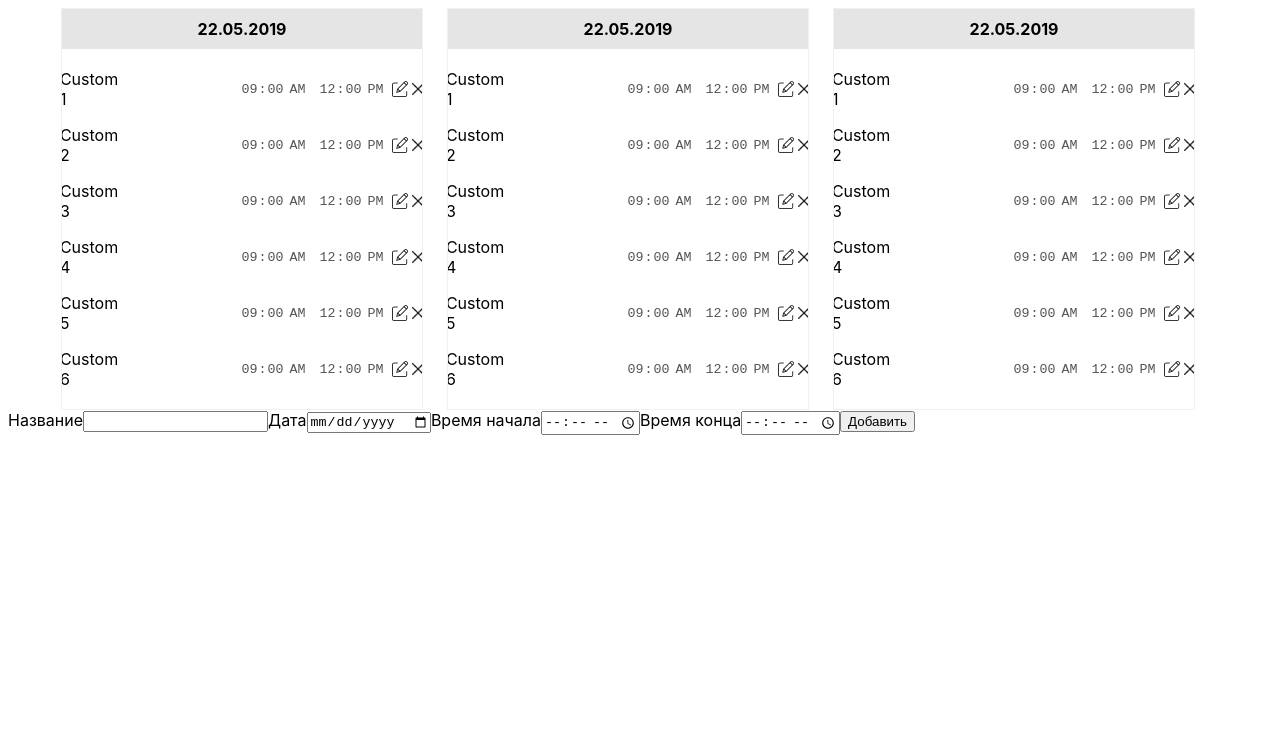
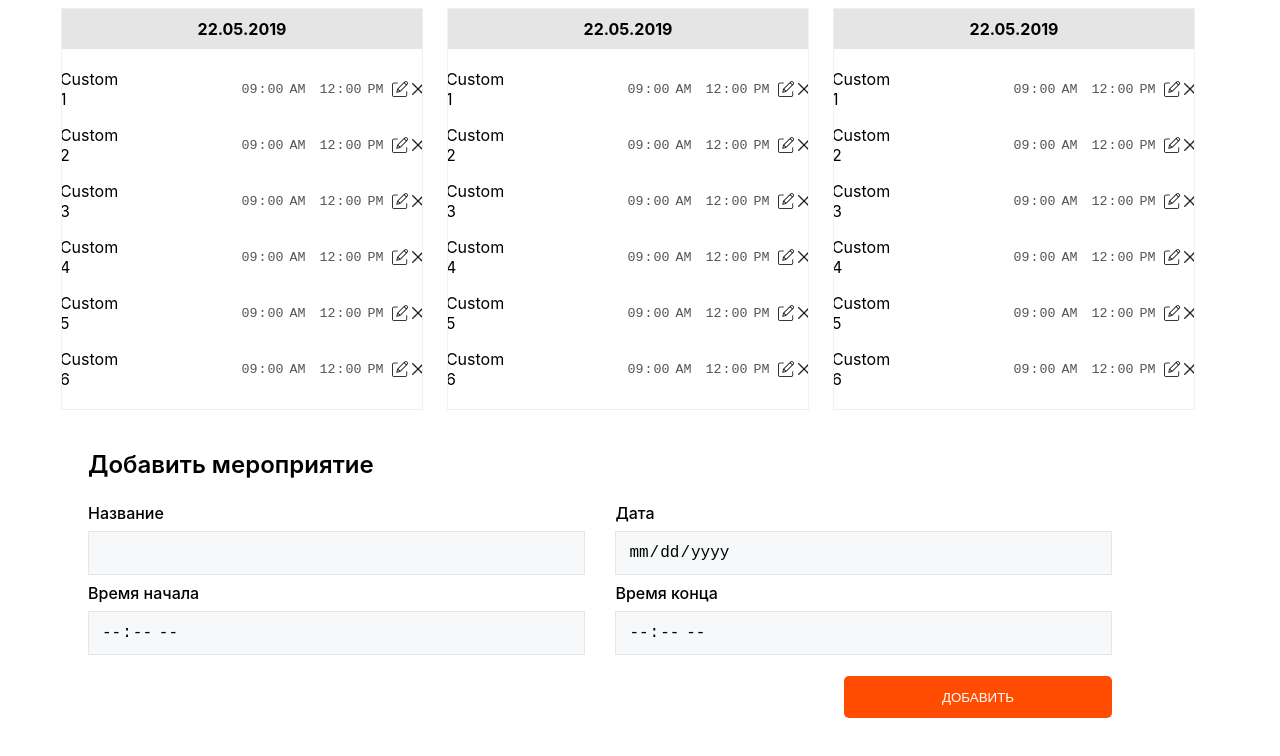
Before and after one commit to NikoraDmytro/react-events-v2, a React (Create React App) app: page / in a window 1280 px wide. Shown: the top 756 px of the page. Built offline with nearby package versions, Linux system fonts and the light colour scheme.

Commit message:
Added good styling for the form. Fixed some problems in validation.

```diff
--- a/src/App.tsx
+++ b/src/App.tsx
@@ -1,12 +1,12 @@
 import React from "react";
 import { EventsList } from "./components/EventsList";
-import { AddEventForm } from './components/AddEventForm/index';
+import { EventForm } from "./components/EventForm/index";
 
 function App() {
   return (
     <div className="App">
       <EventsList />
-      <AddEventForm />
+      <EventForm />
     </div>
   );
 }
--- a/src/components/AddEventForm/index.tsx
+++ /dev/null
@@ -1,85 +0,0 @@
-import React from "react";
-import { Formik, Form, Field, ErrorMessage } from 'formik'
-import { EventFormValues } from "../../shared/types/FormTypes";
-import { addYears, isPast } from "date-fns"
-
-const initialValues: EventFormValues = {
-    eventName: "",
-    eventDate: "",
-    eventStart: "",
-    eventEnd: "",
-}
-
-const eventFormValidation = (values: EventFormValues) => {
-    const errors: Partial<typeof values> = {};
-
-    if (!values.eventName) {
-        errors.eventName = "Required!";
-    }
-    else if (values.eventName.length > 30) {
-        errors.eventName = "Must be less than 30 characters long!";
-    }
-
-    if (!values.eventDate) {
-        errors.eventDate = "Required!";
-    }
-    else if (isPast(new Date(values.eventDate))) {
-        errors.eventDate = "Event should not take place in past!";
-    }
-    else if (new Date(values.eventDate) >= addYears(new Date(), 2)) {
-        errors.eventDate = "Planning event two years in advance is nonsense!";
-    }
-
-
-    if (!values.eventStart) {
-        errors.eventStart = "Required!";
-    } else if (values.eventStart < "09:00") {
-        errors.eventStart = "Minimum start time - 09:00!";
-    }
-
-    if (!values.eventEnd) {
-        errors.eventEnd = "Required!";
-    }
-    else if (values.eventEnd > "18:00") {
-        errors.eventEnd = "Maximum end time - 18:00!";
-    }
-    else if (values.eventStart && values.eventStart >= values.eventEnd) {
-        errors.eventEnd = "End time must be bigger than start time!";
-    }
-
-
-    return errors;
-}
-
-export const AddEventForm = () => {
-    return (
-        <Formik
-            initialValues={initialValues}
-            validate={eventFormValidation}
-            onSubmit={(values, { setSubmitting }) => {
-                console.log(values);
-                setSubmitting(false);
-            }}
-        >
-            <Form>
-                <label htmlFor="eventName">Название</label>
-                <Field name="eventName" type="text" autoComplete="off" />
-                <ErrorMessage name="eventName" />
-
-                <label htmlFor="eventDate">Дата</label>
-                <Field name="eventDate" type="date" />
-                <ErrorMessage name="eventDate" />
-
-                <label htmlFor="eventStart">Время начала</label>
-                <Field name="eventStart" type="time" />
-                <ErrorMessage name="eventStart" />
-
-                <label htmlFor="eventEnd">Время конца</label>
-                <Field name="eventEnd" type="time" />
-                <ErrorMessage name="eventEnd" />
-
-                <button type="submit">Добавить</button>
-            </Form>
-        </Formik>
-    )
-}
--- /dev/null
+++ b/src/components/EventForm/EventForm.module.scss
@@ -0,0 +1,48 @@
+@use "../../shared/styles/base";
+
+.eventForm {
+  margin: 2.5em 10em 2.5em 5em;
+}
+
+.formHeader {
+  font-size: 1.5em;
+  font-weight: 625;
+  margin-bottom: 1em;
+}
+
+.formInputs {
+  display: flex;
+  flex-flow: row wrap;
+  justify-content: space-between;
+  > div {
+    flex-basis: 48.5%;
+    margin-bottom: 0.5em;
+  }
+  label {
+    font-weight: 500;
+    font-size: 1em;
+    margin-bottom: 0.5em;
+  }
+  input {
+    padding: 0.75em;
+    font-size: 16px;
+    line-height: 1em;
+  }
+}
+
+.submitButton {
+  @include base.resetButton;
+  @include base.setSize(25%, 3em);
+  float: right;
+  color: #fff;
+  margin-top: 1em;
+  border-radius: 5px;
+
+  background-color: #ff4c00;
+  &:hover {
+    background-color: #fc641c;
+  }
+  &:active {
+    background-color: #ca3d03;
+  }
+}
--- /dev/null
+++ b/src/components/EventForm/EventInputs/EventInput.module.scss
@@ -0,0 +1,20 @@
+@use "../../../shared/styles/base";
+@use "../../../shared/styles/variables";
+
+.inputField {
+  display: flex;
+  flex-direction: column;
+  input {
+    @include base.resetInput();
+    background-color: variables.$inputBackground;
+    border: 1.5px solid variables.$inputBorder;
+  }
+}
+
+input.error {
+  border-color: #df1b0d;
+}
+
+em.error {
+  color: #df1b0d;
+}
--- /dev/null
+++ b/src/components/EventForm/EventInputs/EventInput.tsx
@@ -0,0 +1,21 @@
+import { useField } from "formik";
+import { EventInputProps } from "../../../shared/types/Props";
+import styles from "./EventInput.module.scss";
+
+export const EventInput = ({ name, label, ...props }: EventInputProps) => {
+  const [field, meta] = useField({ name, ...props });
+
+  const isError = meta.touched && meta.error;
+
+  return (
+    <div className={styles.inputField}>
+      <label>{label}</label>
+      <input
+        {...field}
+        type={props.type}
+        className={isError ? styles.error : undefined}
+      />
+      {isError ? <em className={styles.error}>{meta.error}</em> : null}
+    </div>
+  );
+};
--- /dev/null
+++ b/src/components/EventForm/index.tsx
@@ -0,0 +1,41 @@
+import React from "react";
+import { Formik, Form } from "formik";
+import { EventFormValues } from "../../shared/types/FormTypes";
+import { eventFormValidation } from "../../utils/eventFormValidation";
+import styles from "./EventForm.module.scss";
+import { EventInput } from "./EventInputs/EventInput";
+
+const initialValues: EventFormValues = {
+  eventName: "",
+  eventDate: "",
+  eventStart: "",
+  eventEnd: "",
+};
+
+export const EventForm = () => {
+  return (
+    <Formik
+      initialValues={initialValues}
+      validate={eventFormValidation}
+      onSubmit={(values, { setSubmitting }) => {
+        console.log(values);
+        setSubmitting(false);
+      }}
+    >
+      <Form className={styles.eventForm}>
+        <h1 className={styles.formHeader}>Добавить мероприятие</h1>
+
+        <div className={styles.formInputs}>
+          <EventInput name="eventName" type="text" label="Название" />
+          <EventInput name="eventDate" type="date" label="Дата" />
+          <EventInput name="eventStart" type="time" label="Время начала" />
+          <EventInput name="eventEnd" type="time" label="Время конца" />
+        </div>
+
+        <button className={styles.submitButton} type="submit">
+          ДОБАВИТЬ
+        </button>
+      </Form>
+    </Formik>
+  );
+};
--- a/src/shared/styles/_base.scss
+++ b/src/shared/styles/_base.scss
@@ -4,6 +4,12 @@
   list-style-type: none;
   margin: 0;
   padding: 0;
+}
+
+@mixin resetButton {
+  border: none;
+  outline: none;
+  cursor: pointer;
 }
 
 @mixin resetInput {
--- /dev/null
+++ b/src/shared/types/Props.ts
@@ -0,0 +1,6 @@
+import { FieldHookConfig } from "formik";
+
+export type EventInputProps = FieldHookConfig<string> & {
+  name: string;
+  label: string;
+};
--- /dev/null
+++ b/src/utils/eventFormValidation.ts
@@ -0,0 +1,40 @@
+import { addYears, format } from "date-fns";
+import { EventFormValues } from "../shared/types/FormTypes";
+
+const formatDate = (date: Date) => {
+  return format(date, "yyyy-MM-dd");
+};
+
+export const eventFormValidation = (values: EventFormValues) => {
+  const errors: Partial<typeof values> = {};
+
+  if (!values.eventName) {
+    errors.eventName = "Required!";
+  } else if (values.eventName.length > 30) {
+    errors.eventName = "Must be less than 30 characters long!";
+  }
+
+  if (!values.eventDate) {
+    errors.eventDate = "Required!";
+  } else if (values.eventDate < formatDate(new Date())) {
+    errors.eventDate = "Event should not take place in past!";
+  } else if (values.eventDate > formatDate(addYears(new Date(), 2))) {
+    errors.eventDate = "Planning event two years in advance is nonsense!";
+  }
+
+  if (!values.eventStart) {
+    errors.eventStart = "Required!";
+  } else if (values.eventStart < "09:00") {
+    errors.eventStart = "Minimum start time - 09:00!";
+  }
+
+  if (!values.eventEnd) {
+    errors.eventEnd = "Required!";
+  } else if (values.eventEnd > "18:00") {
+    errors.eventEnd = "Maximum end time - 18:00!";
+  } else if (values.eventStart && values.eventStart >= values.eventEnd) {
+    errors.eventEnd = "End time must be bigger than start time!";
+  }
+
+  return errors;
+};
```
